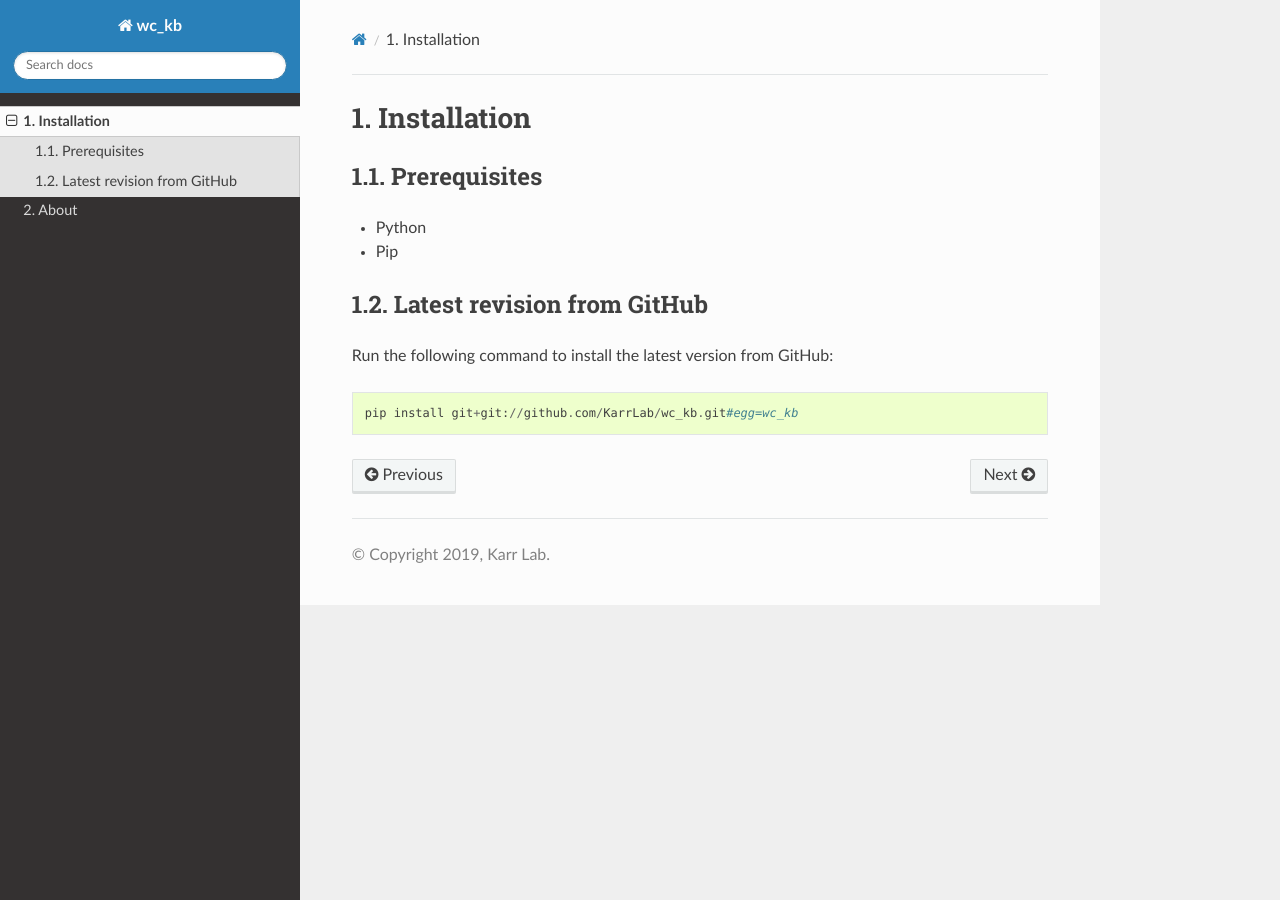
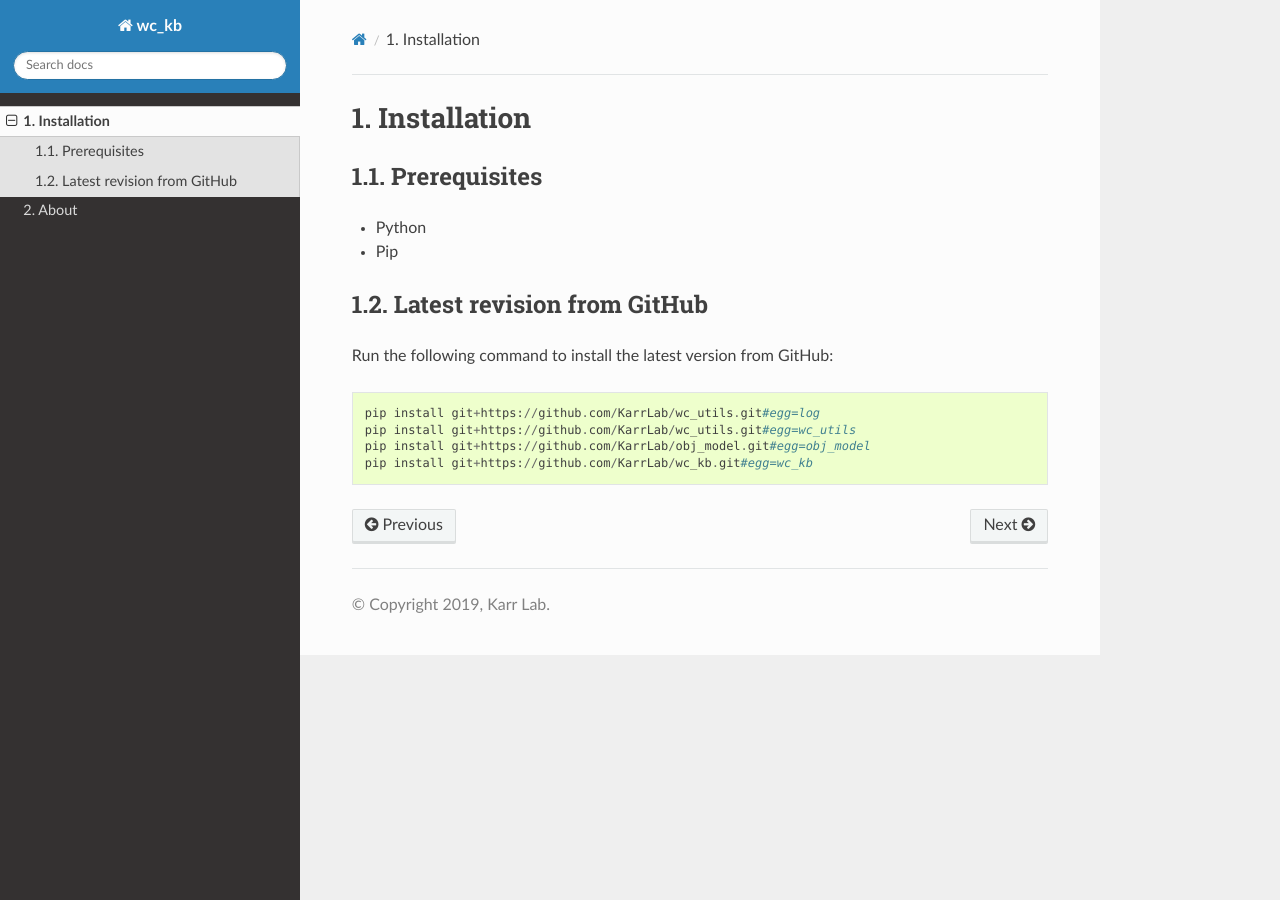
Before and after one commit to KarrLab/wc_kb, a Sphinx documentation site: the page built from docs/installation.rst, in a window 1280 px wide. Built offline with Sphinx 7.4.7 and the Read the Docs theme 2.0.0, drawn with Linux system fonts in a browser that asks for light colours; pages that are not in the unit, such as notebooks, are missing from menus.

Commit message:
updating for pip 19

```diff
--- a/docs/installation.rst
+++ b/docs/installation.rst
@@ -11,4 +11,7 @@ Latest revision from GitHub
 ---------------------------
 Run the following command to install the latest version from GitHub::
 
-    pip install git+git://github.com/KarrLab/wc_kb.git#egg=wc_kb
+    pip install git+https://github.com/KarrLab/wc_utils.git#egg=log
+    pip install git+https://github.com/KarrLab/wc_utils.git#egg=wc_utils
+    pip install git+https://github.com/KarrLab/obj_model.git#egg=obj_model
+    pip install git+https://github.com/KarrLab/wc_kb.git#egg=wc_kb
--- a/docs/requirements.txt
+++ b/docs/requirements.txt
@@ -2,6 +2,6 @@ sphinx >= 1.8
 sphinx_rtd_theme >= 0.4.2
 sphinxcontrib_addmetahtml >= 0.1.1
 sphinxcontrib_bibtex
-git+https://github.com/KarrLab/sphinxcontrib-googleanalytics.git#egg=sphinxcontrib_googleanalytics-0.1.1 >= 0.1.1
+sphinxcontrib_googleanalytics >= 0.1.1
 sphinxcontrib_spelling
 sphinxprettysearchresults
--- a/requirements.txt
+++ b/requirements.txt
@@ -1,8 +1,7 @@
 biopython
 cement >= 3.0.0
-enum34
-git+https://github.com/KarrLab/obj_model.git#egg=obj_model-0.0.5
+obj_model
 openbabel
 pyfaidx
 setuptools
-git+https://github.com/KarrLab/wc_utils.git#egg=wc_utils-0.0.1a5
+wc_utils
--- a/setup.py
+++ b/setup.py
@@ -3,7 +3,7 @@ try:
     import pkg_utils
 except ImportError:
     import pip._internal
-    pip._internal.main(['install', '--process-dependency-links', 'git+https://github.com/KarrLab/pkg_utils.git#egg=pkg_utils'])
+    pip._internal.main(['install', 'pkg_utils'])
     import pkg_utils
 import os
 
```
Also changed, not shown: 2 other files.
